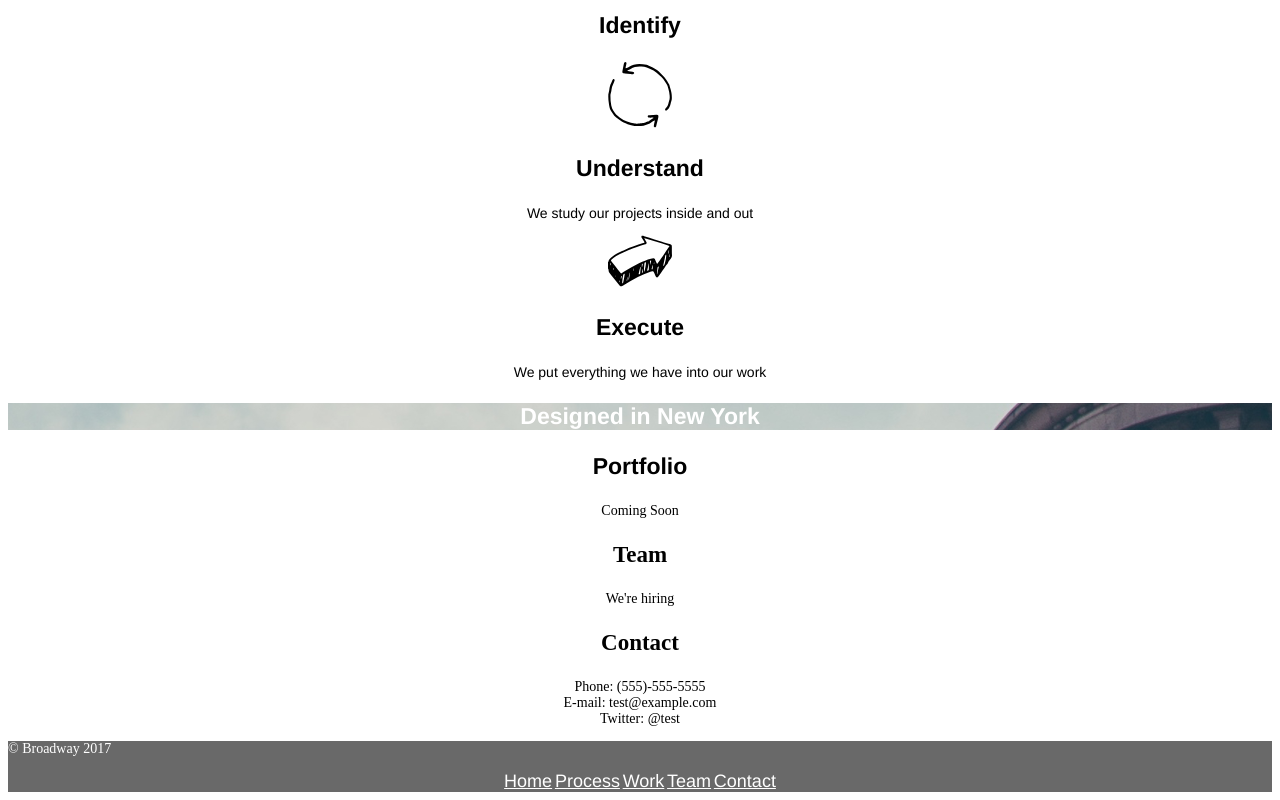
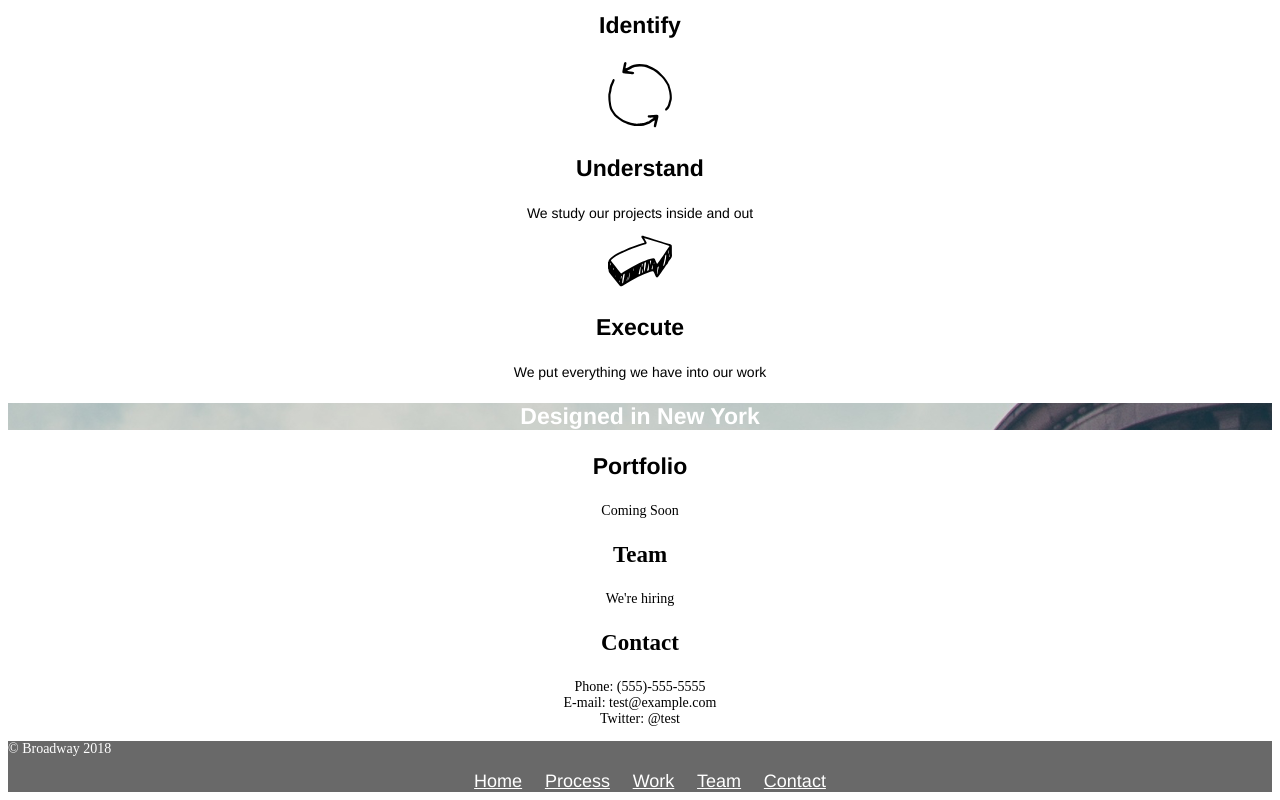
Before and after one commit to gina2014/broadway, a plain HTML site: page index.html in a window 1280 px wide. Shown: the part 521-1321 px from the top of the page. Drawn offline with Linux system fonts and the light colour scheme.

Commit message:
Finish all HTML & CSS code for Broadway

```diff
--- a/index.html
+++ b/index.html
@@ -49,7 +49,7 @@
       </div>
     </div>
     <div class="footer">
-      <p>&copy; Broadway 2017</p>
+      <p>&copy; Broadway 2018</p>
       <a href="index.html">Home</a>
       <a href="#process">Process</a>
       <a href="#work">Work</a>
--- a/resources/css/style.css
+++ b/resources/css/style.css
@@ -31,6 +31,7 @@ a {
   font-size: 18px;
   color: white;
   font-family: Helvetica;
+  margin-left: 20px;
 }
 
 h1 {
```
